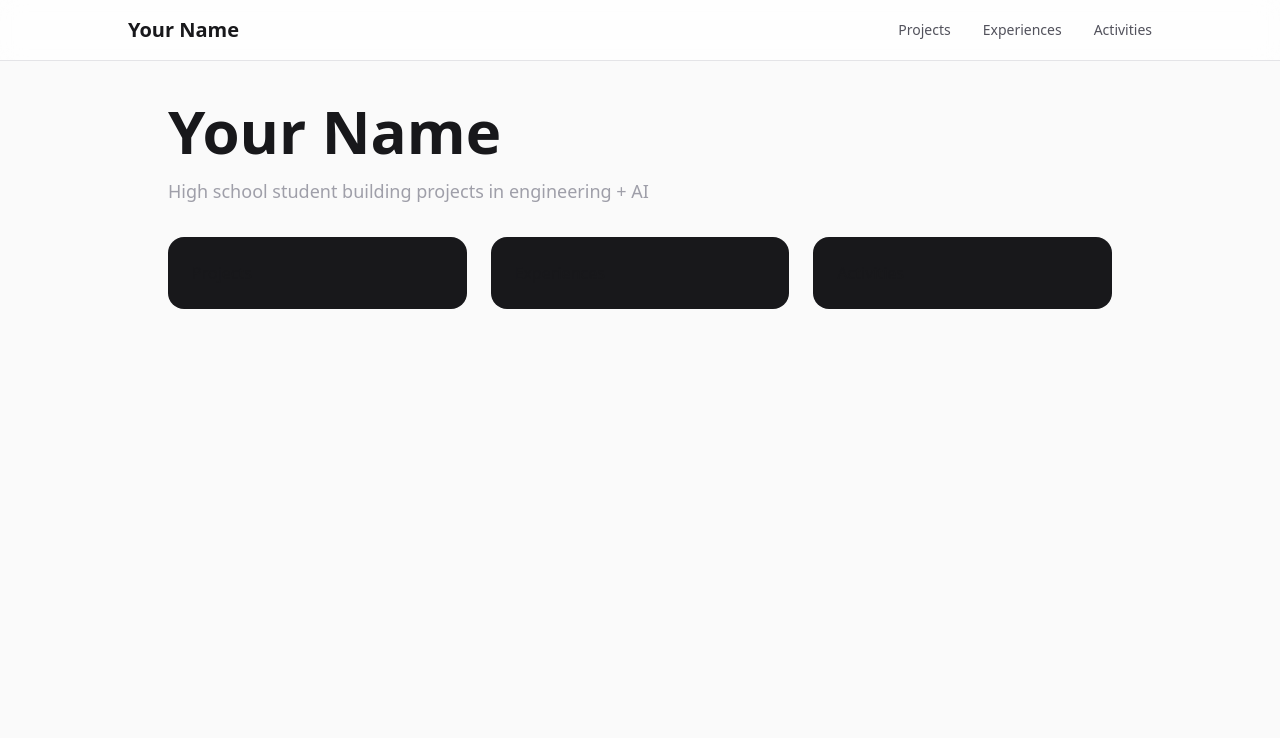
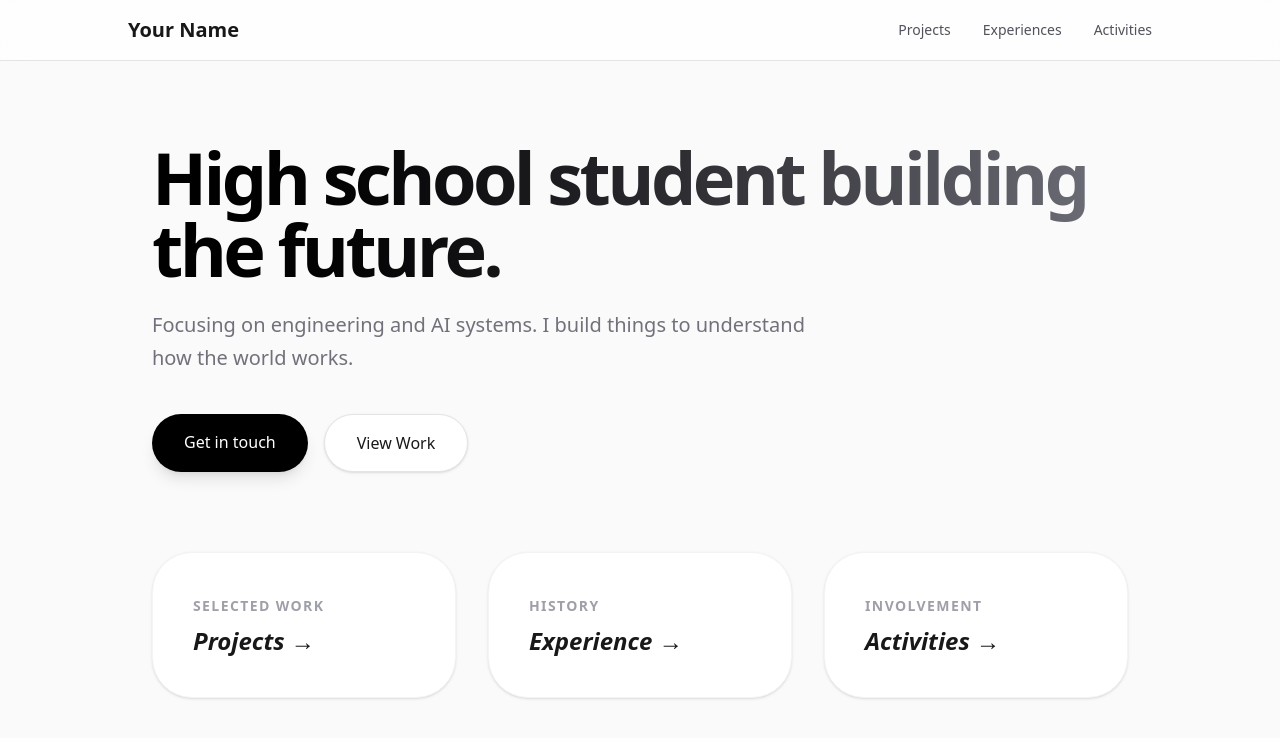
Before and after one commit to jkmindmesh/portfolio, a Next.js app: page / in a window 1280 px wide. Shown: the top 738 px of the page. Built offline with nearby package versions, Linux system fonts and the light colour scheme.

Commit message:
Update page.tsx

```diff
--- a/app/page.tsx
+++ b/app/page.tsx
@@ -2,21 +2,38 @@ import Link from "next/link";
 
 export default function Home() {
   return (
-    <main className="p-10 max-w-5xl mx-auto">
-      <h1 className="text-6xl font-bold mb-4">Your Name</h1>
-      <p className="text-zinc-400 mb-8 text-lg">
-        High school student building projects in engineering + AI
-      </p>
+    <main className="px-6 py-20 max-w-5xl mx-auto">
+      <section className="mb-20">
+        <h1 className="text-7xl font-extrabold tracking-tighter mb-6 bg-gradient-to-r from-black to-zinc-500 bg-clip-text text-transparent">
+          High school student building the future.
+        </h1>
+        <p className="text-xl text-zinc-500 max-w-2xl mb-10 leading-relaxed">
+          Focusing on engineering and AI systems. I build things to understand how the world works.
+        </p>
 
-      <div className="grid md:grid-cols-3 gap-6">
-        <Link href="/projects" className="bg-zinc-900 p-6 rounded-2xl hover:bg-zinc-800 transition-colors">
-          Projects
+        {/* Modern Primary Button */}
+        <div className="flex gap-4">
+          <a href="mailto:your@email.com" className="bg-black text-white px-8 py-4 rounded-full font-medium hover:bg-zinc-800 transition shadow-lg">
+            Get in touch
+          </a>
+          <Link href="/projects" className="bg-white border border-zinc-200 px-8 py-4 rounded-full font-medium hover:bg-zinc-50 transition shadow-sm">
+            View Work
+          </Link>
+        </div>
+      </section>
+
+      <div className="grid md:grid-cols-3 gap-8">
+        <Link href="/projects" className="group p-10 bg-white border border-zinc-100 rounded-[2.5rem] hover:border-blue-200 transition-all shadow-sm">
+          <span className="text-zinc-400 text-sm font-bold uppercase tracking-widest">Selected Work</span>
+          <h3 className="text-2xl font-bold mt-2 italic group-hover:not-italic transition-all">Projects →</h3>
         </Link>
-        <Link href="/experiences" className="bg-zinc-900 p-6 rounded-2xl hover:bg-zinc-800 transition-colors">
-          Experiences
+        <Link href="/experiences" className="group p-10 bg-white border border-zinc-100 rounded-[2.5rem] hover:border-blue-200 transition-all shadow-sm">
+          <span className="text-zinc-400 text-sm font-bold uppercase tracking-widest">History</span>
+          <h3 className="text-2xl font-bold mt-2 italic group-hover:not-italic transition-all">Experience →</h3>
         </Link>
-        <Link href="/activities" className="bg-zinc-900 p-6 rounded-2xl hover:bg-zinc-800 transition-colors">
-          Activities
+        <Link href="/activities" className="group p-10 bg-white border border-zinc-100 rounded-[2.5rem] hover:border-blue-200 transition-all shadow-sm">
+          <span className="text-zinc-400 text-sm font-bold uppercase tracking-widest">Involvement</span>
+          <h3 className="text-2xl font-bold mt-2 italic group-hover:not-italic transition-all">Activities →</h3>
         </Link>
       </div>
     </main>
```
